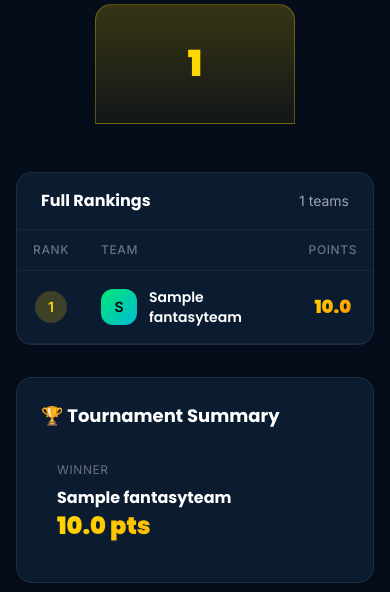
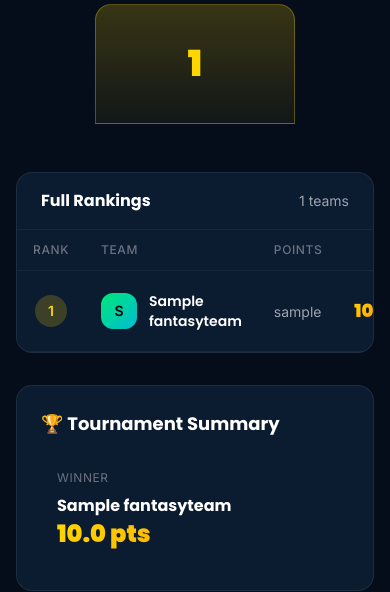
Before and after one commit to thenotoriusgorkhali/fantasy-super6, a Django app: page /tournament/1/leaderboard/ in a window 390 px wide. Shown: the part 507-1099 px from the top of the page. Run offline with Django 4.2, Linux system fonts and the light colour scheme; tables that the repository leaves empty hold one stand-in row (values such as "Sample post"); data that the repository does not hold is empty; some libraries are stand-ins or nearby versions.

Commit message:
fix leaderboard mobile - show buttons and owner

```diff
--- a/templates/scoring/leaderboard.html
+++ b/templates/scoring/leaderboard.html
@@ -112,7 +112,7 @@
               </div>
             </td>
 
-            <td class="px-4 py-4 hidden sm:table-cell">
+            <td class="px-4 py-4">
               <span class="text-sm text-gray-400">{{ team.user.username }}</span>
             </td>
 
@@ -122,7 +122,7 @@
               </span>
             </td>
 
-            <td class="px-4 py-4 text-center hidden md:table-cell">
+            <td class="px-4 py-4 text-center">
               {% if user.is_authenticated and team.user == user %}
               <a href="/tournament/{{ tournament.id }}/my-team/" class="btn-secondary text-xs py-1.5 px-3">My Team →</a>
               {% else %}
```
